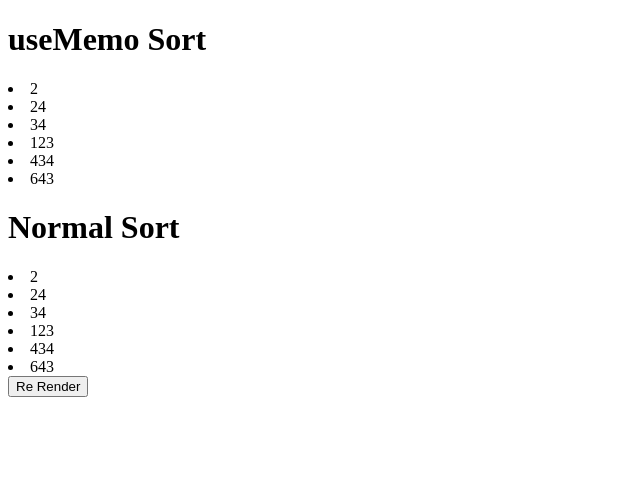
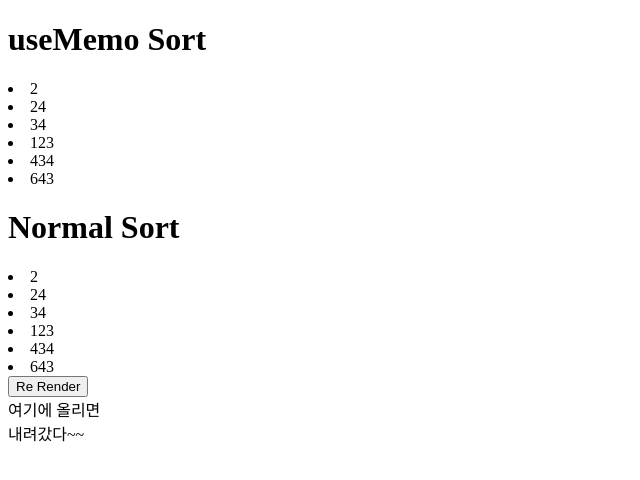
Before and after one commit to SeonHyungJo/react-hook-sample, a React app: page / in a window 1280 px wide. Shown: the top 480 px of the page, without its empty margins (0-640 px from the left). Built offline with nearby package versions, Linux system fonts and the light colour scheme.

Commit message:
:memo: Add useHover

```diff
--- a/src/App.tsx
+++ b/src/App.tsx
@@ -1,12 +1,21 @@
 import React from 'react'
-import DiffMemo from './components/useHook/useHook'
+import UseHook from './components/useHook/useHook'
+import useHover from './components/useHover/useHover'
 
-const App = () => {
-  const list = [2, 434, 34, 24, 643, 123]
+const App = (): React.ReactElement => {
+  const element = (hovered: boolean): React.ReactElement =>
+    <div>
+      여기에 올리면 {hovered && '나가주세요!!!!'}
+    </div>;
+  const [hoverable, hovered] = useHover(element);
 
   return (
     <div>
-      <DiffMemo list={list}></DiffMemo>
+      <UseHook/>
+      <>
+        {hoverable}
+        <>{hovered ? '올려졌다~~' : '내려갔다~~'}</>
+      </>
     </div>
   )
 }
--- a/src/components/useHook/useHook.tsx
+++ b/src/components/useHook/useHook.tsx
@@ -1,62 +1,61 @@
 import React, { useEffect, useState, useMemo, useCallback, useLayoutEffect } from 'react'
 import { UseHookProps } from '../../declerations/useHook';
 
-const useHook = (props: UseHookProps) => {
+const useHook = (props: UseHookProps): React.ReactElement => {
   const [count, setCount] = useState(0)
   // 일반적으로 사용하게 되면 ReRender시에 무족건 작동합니다.
-  const normalSort = props.list.sort((a, b) => a - b)
+  const normalSort = props.list.sort((a: number, b: number): number => a - b)
 
   // useCallback과 useMemo와 비슷한 듯 비슷하지 않음
   // useCallback과 useMemo의 순서를 굳이 따지자면 소스를 적는 순서이다.
   useCallback(
-    function(){
-      console.log('useCallback')
-    },
+    console.log('useHook useCallback'),
     [count]
   )
 
   // Memoized
   // useCallback과 useMemo와 비슷하게 흘러감 & 최적화에 사용이 될 듯함
   const sort = useMemo(
-    () => {
-      console.log('useMemo')
-      return props.list.sort((a: number, b: number) => a - b)
+    (): number[]=> {
+      console.log('useHook useMemo')
+      return props.list.sort((a: number, b: number): number => a - b)
     },
     [count] // 다음과 같이 list의 변화가 일어날 때만 렌더하고 변화가 없으면 기억된 내용을 이용
   )
 
   // Redering은 되었고 paint, flow가 되지 않은 상태
   useLayoutEffect(
-    () => {
-      console.log('useLayoutEffect')
+    (): void => {
+      console.log('useHook useLayoutEffect');
     },
     [count]
   )
 
   // paint, flow가 된 상태
-  useEffect(() => {
-    console.log('useEffect')
+  useEffect((): void => {
+    console.log('useHook useEffect'),
+    [count]
   })
 
   return (
     <div>
       <h1>useMemo Sort</h1>
-      {sort.map((item, i) => (
+      {sort.map((item: number, i: number): React.ReactElement => (
         <li key={i}>{item}</li>
       ))}
 
       <h1>Normal Sort</h1>
-      {normalSort.map((item, i) => (
+      {normalSort.map((item: number, i: number): React.ReactElement => (
         <li key={i}>{item}</li>
       ))}
 
-      <button onClick={() => setCount(count + 1)}>Re Render</button>
+      <button onClick={(): void => setCount(count + 1)}>Re Render</button>
     </div>
   )
 }
 
 useHook.defaultProps = {
-  label: [2, 434, 34, 24, 643, 123]
+  list: [2, 434, 34, 24, 643, 123],
 };
 
 export default useHook
--- /dev/null
+++ b/src/components/useHover/useHover.tsx
@@ -0,0 +1,32 @@
+/* eslint-disable indent */
+import React, {useState} from 'react'
+
+const noop = (): any => {};
+export type Element = ((state: boolean) => React.ReactElement<any>) | React.ReactElement<any>
+
+const useHover = (element: Element): [React.ReactElement<any>, boolean] => {
+  const [state, setState] = useState(false)
+
+  const onMouseEnter = (originalOnMouseEnter?: any): Function => (event: any): void => {
+    (originalOnMouseEnter || noop)(event)
+    setState(true)
+  }
+
+  const onMouseLeave = (originalOnMouseEnter?: any): Function  => (event: any): void => {
+    (originalOnMouseEnter || noop)(event)
+    setState(false);
+  }
+
+  if (typeof element === 'function') {
+    element = element(state);
+  }
+
+  const el = React.cloneElement(element, {
+    onMouseEnter: onMouseEnter(element.props.onMouseEnter),
+    onMouseLeave: onMouseLeave(element.props.onMouseLeave)
+  });
+
+  return [el, state]
+}
+
+export default useHover;
--- a/src/declerations/useHook.d.ts
+++ b/src/declerations/useHook.d.ts
@@ -1,4 +1,4 @@
 export interface UseHookProps {
-  list?: Array<number>;
+  list?: number[];
   //onClick?: (e: React.SyntheticEvent) => any | Function;
 }
```
